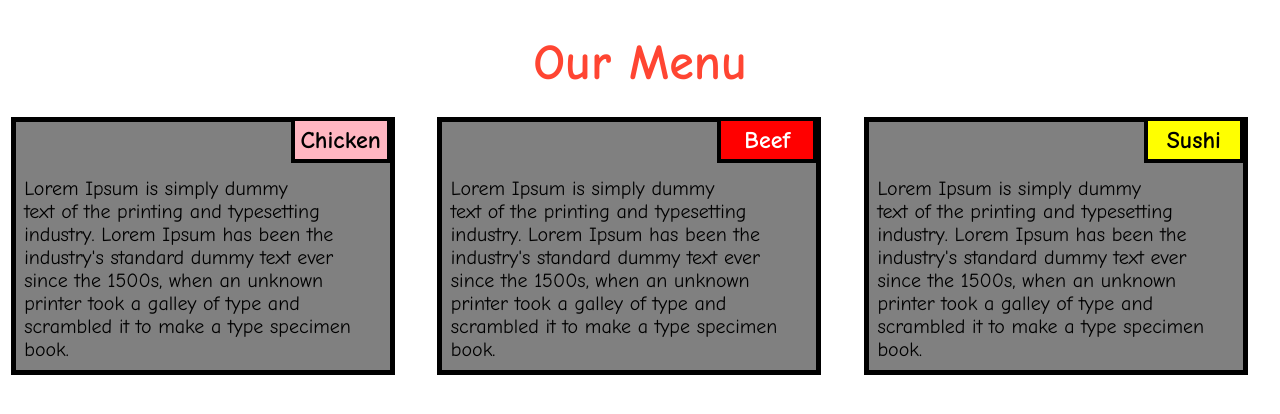
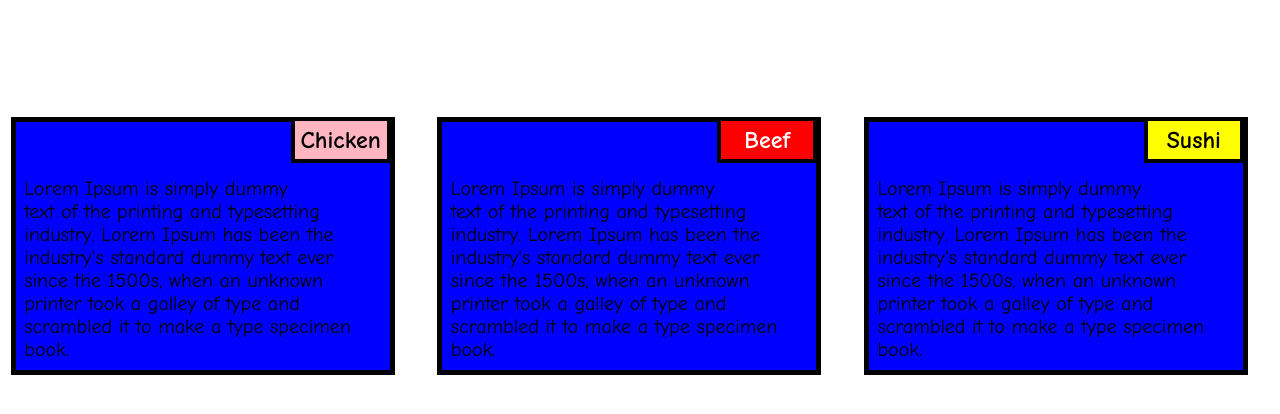
Before and after one commit to srikartv/coursera_project, a plain HTML site: page module2-solution/index.html in a window 1280 px wide. Drawn offline with Linux system fonts and the light colour scheme.

Commit message:
solution3

```diff
--- a/module2-solution/style.css
+++ b/module2-solution/style.css
@@ -17,9 +17,10 @@ body{
 h1 {
   margin-bottom: 15px;
   text-align: center;
-  color: #ff4532;
+  color: #ffffff;
   font-size: 50px;
 }
+/*ff4532*/
 
 .info{
   border: 5px solid black;
@@ -30,7 +31,7 @@ h1 {
   font-size: 20px;
   padding: 2%;
   padding-top: 55px;
-  background-color: gray;
+  background-color: blue;
 }
 
 #chicken{
```
Also changed, not shown: site/index.html (deleted, +0 -11 lines).
